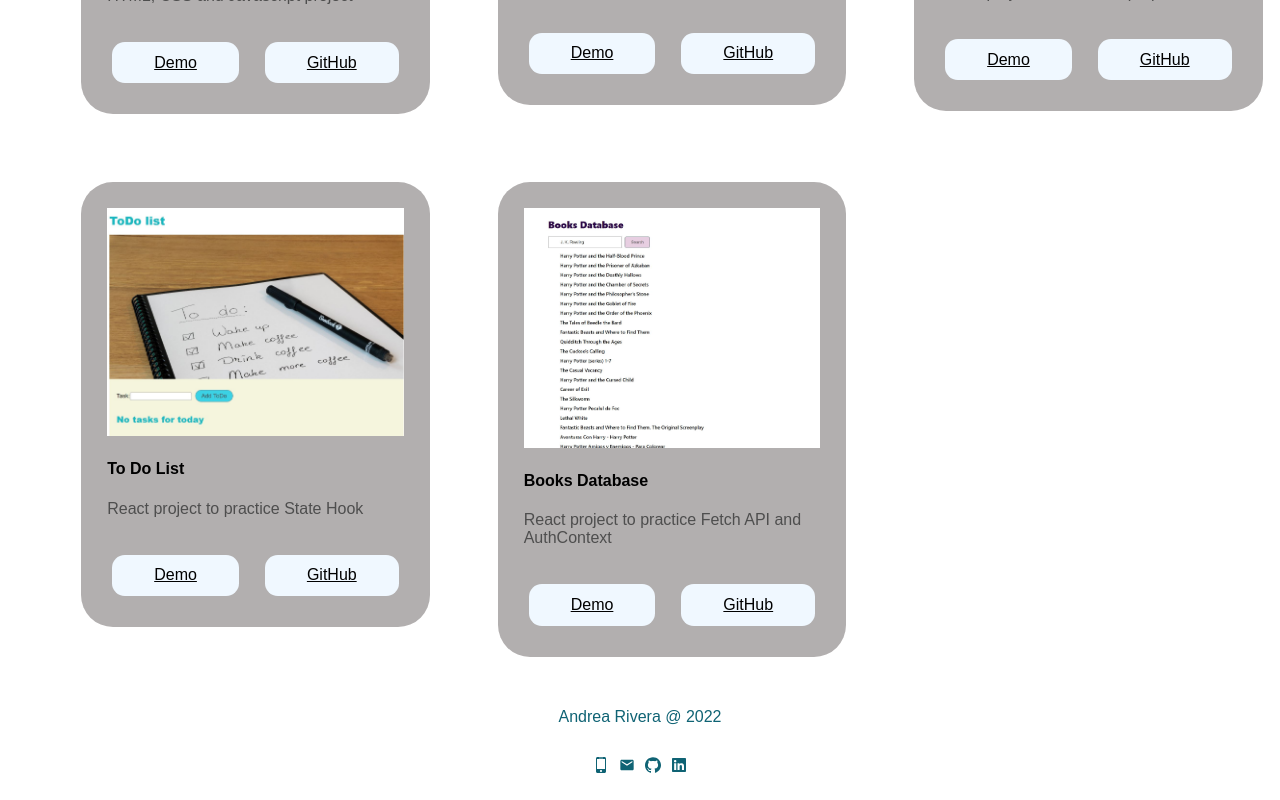
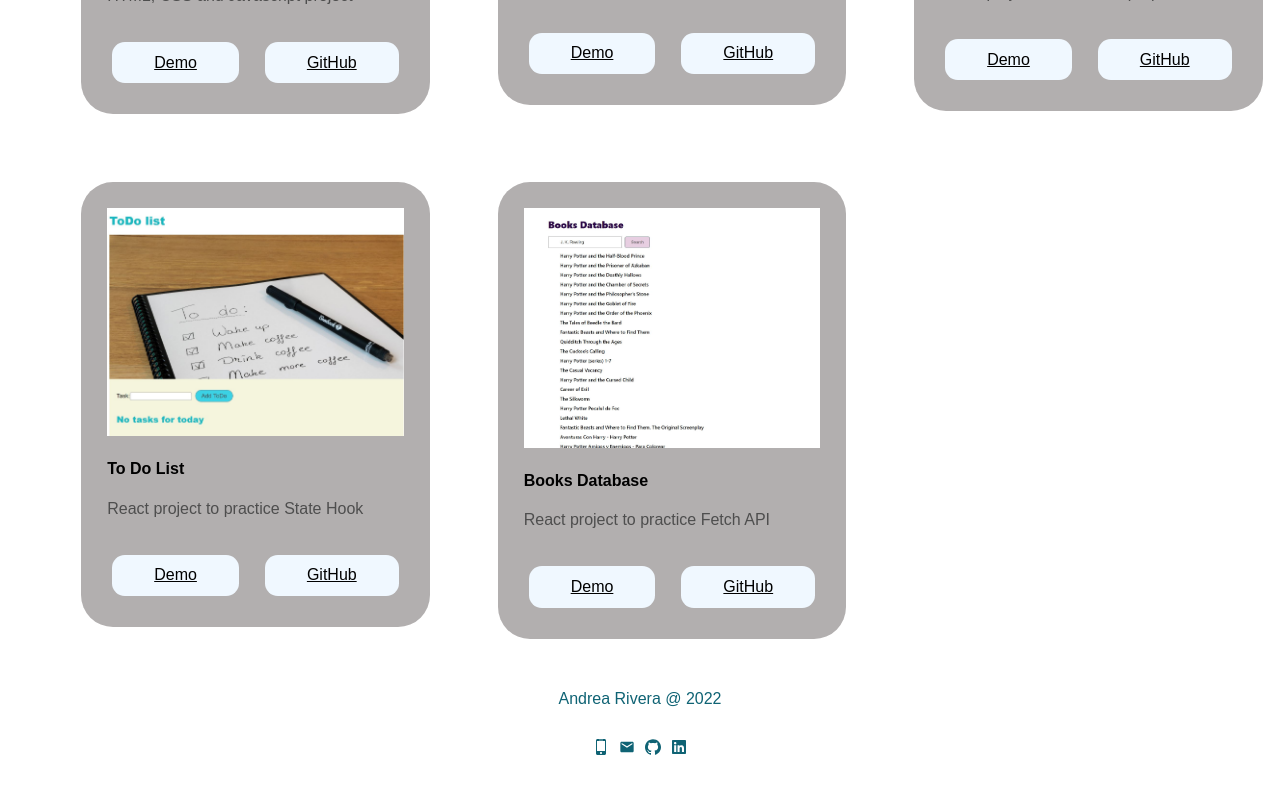
Before and after one commit to Andrea-Rivera/FinalReactProject, a React (Create React App) app: page /projects in a window 1280 px wide. Shown: the part 495-1295 px from the top of the page. Built offline with nearby package versions, Linux system fonts and the light colour scheme.

Commit message:
update book description

```diff
--- a/src/components/projectList/projectListData.js
+++ b/src/components/projectList/projectListData.js
@@ -41,7 +41,7 @@ const ProjectListData = [
     id: 5,
     image: BooksDatabase,
     title: "Books Database",
-    description: "React project to practice Fetch API and AuthContext",
+    description: "React project to practice Fetch API ",
     demo: "https://majestic-otter-490a8b.netlify.app/",
     github: "https://github.com/Andrea-Rivera/Books",
   },
```
